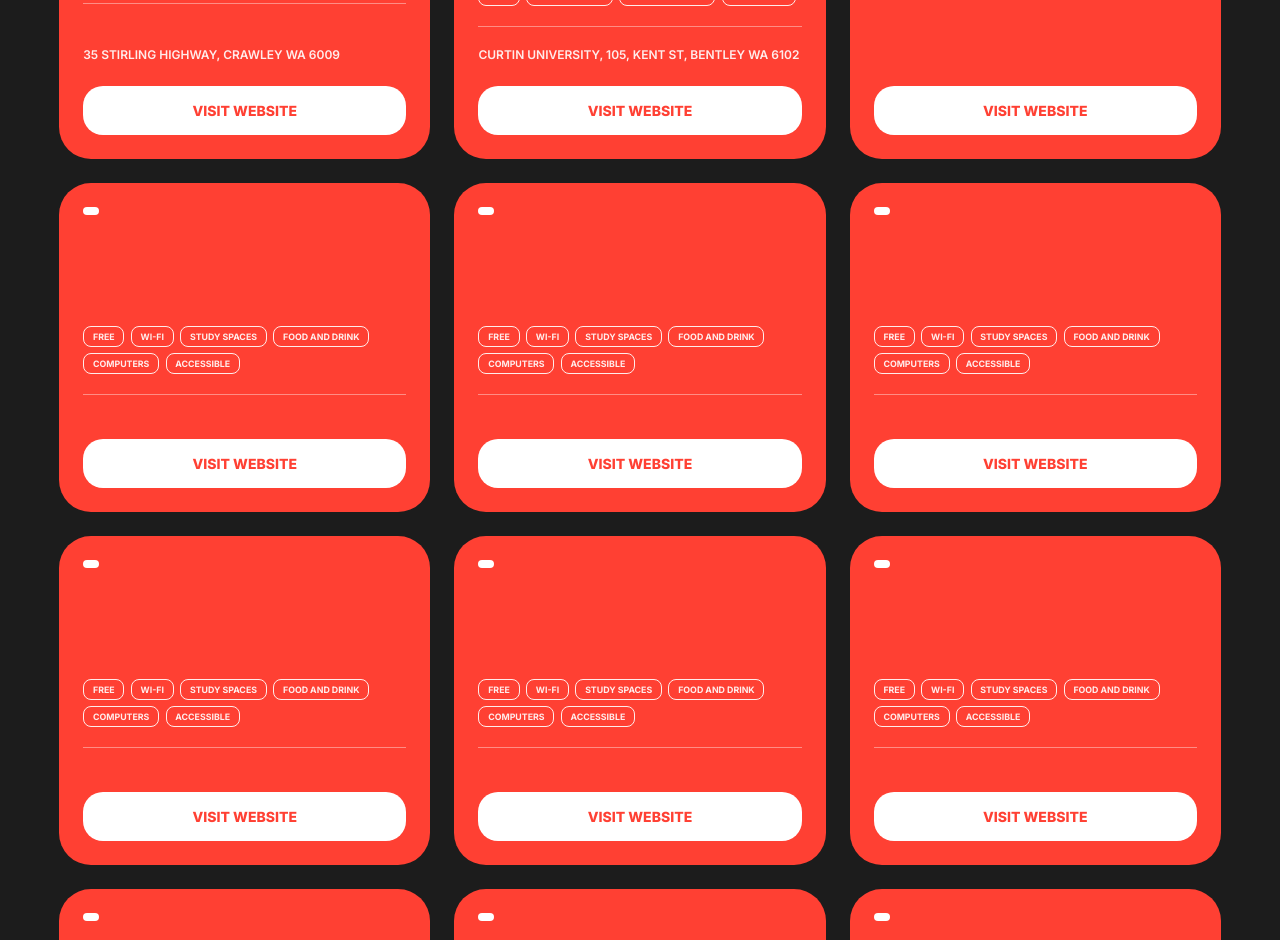
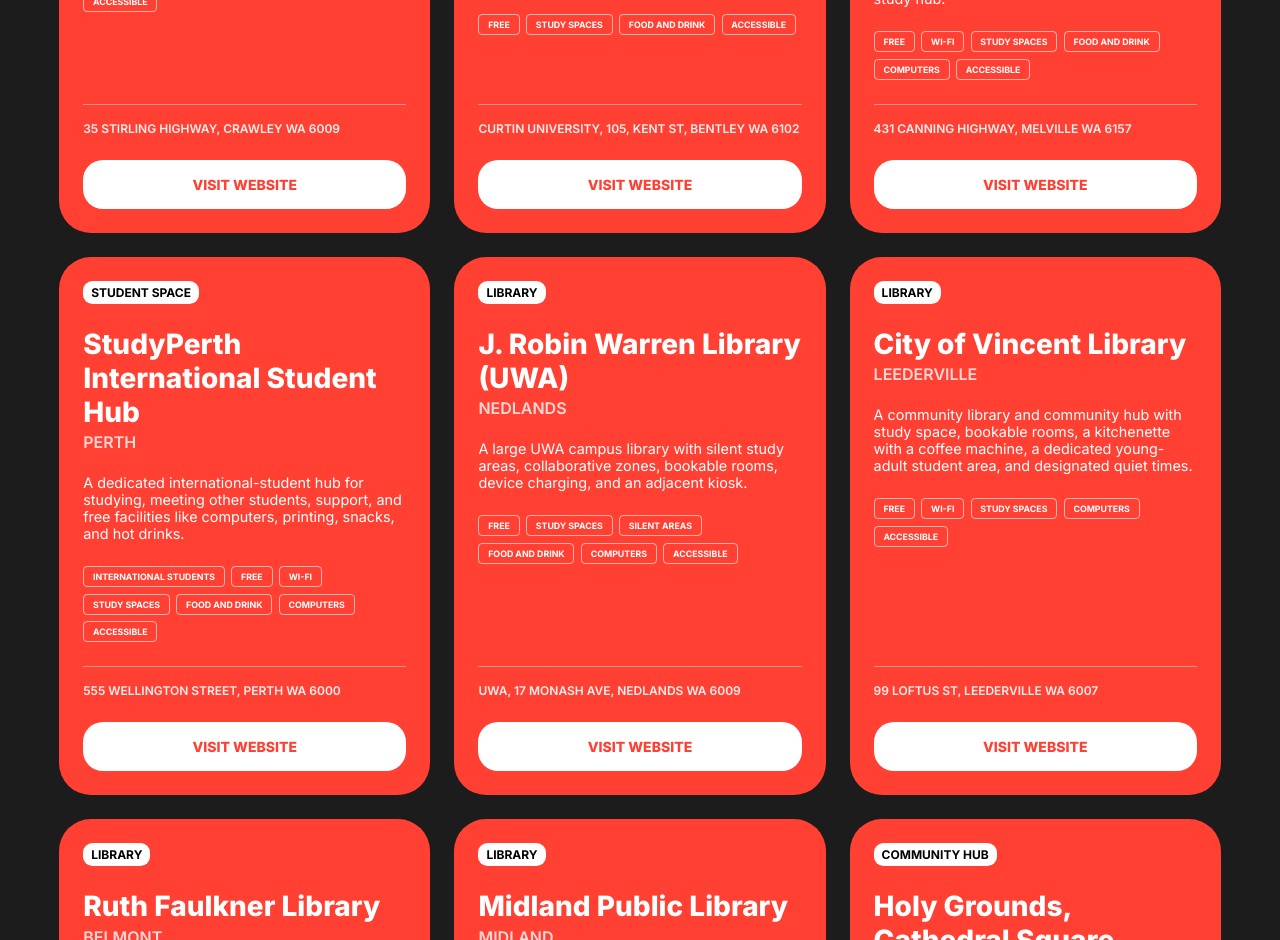
Before and after one commit to aliciabuelow/perth-workfriendly-app, a React (Vite) app in the folder react-app/: page / in a window 1280 px wide. Shown: the part 1860-2800 px from the top of the page. Built offline with nearby package versions, Linux system fonts and the light colour scheme.

Commit message:
Update spots data, adjust SpotCard styling

```diff
--- a/react-app/src/components/SpotCard.jsx
+++ b/react-app/src/components/SpotCard.jsx
@@ -21,9 +21,10 @@
                 </div>
             </div>
 
-            <div className="line"></div>
 
             <footer className="card-footer">
+                <div className="line"></div>
+
                 <div className="spot-address">{spot.address}</div>
                 <a
                  href={spot.website}
--- a/react-app/src/data/spots.js
+++ b/react-app/src/data/spots.js
@@ -89,113 +89,113 @@
     },
         {
         id: 9,
-        name: "",
-        suburb: "",
-        type: "",
-        address: "",
-        website: "",
+        name: "AH Bracks Library + Creative Space",
+        suburb: "Melville",
+        type: "Library",
+        address: "431 Canning Highway, Melville WA 6157",
+        website: "https://www.melvillecity.com.au/things-to-do/libraries/library-contacts-and-opening-hours#AHBracksLibrary_CreativeSpace",
         tags: ["free", "wi-fi", "study spaces", "food and drink", "computers", "accessible"],
         bestFor: ["focused work", "study", "reading"],
-        notes: ""
+        notes: "A local Melville library at the recreation centre, with public computers and a creative/community focus. Expect more of a family-friendly library setting than dedicated study hub."
     },
         {
         id: 10,
-        name: "",
-        suburb: "",
-        type: "",
-        address: "",
-        website: "",
-        tags: ["free", "wi-fi", "study spaces", "food and drink", "computers", "accessible"],
+        name: "StudyPerth International Student Hub",
+        suburb: "Perth",
+        type: "Student Space",
+        address: "555 Wellington Street, Perth WA 6000",
+        website: "https://www.studyperth.com.au/student-support/student-hub/",
+        tags: ["international students", "free", "wi-fi", "study spaces", "food and drink", "computers", "accessible"],
         bestFor: ["focused work", "study", "reading"],
-        notes: ""
+        notes: "A dedicated international-student hub for studying, meeting other students, support, and free facilities like computers, printing, snacks, and hot drinks."
     },
         {
         id: 11,
-        name: "",
-        suburb: "",
-        type: "",
-        address: "",
-        website: "",
-        tags: ["free", "wi-fi", "study spaces", "food and drink", "computers", "accessible"],
+        name: "J. Robin Warren Library (UWA)",
+        suburb: "Nedlands",
+        type: "Library",
+        address: "UWA, 17 Monash Ave, Nedlands WA 6009",
+        website: "https://www.uwa.edu.au/facilities/j-robin-warren-library",
+        tags: ["free", "study spaces", "silent areas", "food and drink", "computers", "accessible"],
         bestFor: ["focused work", "study", "reading"],
-        notes: ""
+        notes: "A large UWA campus library with silent study areas, collaborative zones, bookable rooms, device charging, and an adjacent kiosk."
     },
         {
         id: 12,
-        name: "",
-        suburb: "",
-        type: "",
-        address: "",
-        website: "",
-        tags: ["free", "wi-fi", "study spaces", "food and drink", "computers", "accessible"],
+        name: "City of Vincent Library",
+        suburb: "Leederville",
+        type: "Library",
+        address: "99 Loftus St, Leederville WA 6007",
+        website: "https://library.vincent.wa.gov.au/",
+        tags: ["free", "wi-fi", "study spaces", "computers", "accessible"],
         bestFor: ["focused work", "study", "reading"],
-        notes: ""
+        notes: "A community library and community hub with study space, bookable rooms, a kitchenette with a coffee machine, a dedicated young-adult student area, and designated quiet times."
     },
         {
         id: 13,
-        name: "",
-        suburb: "",
-        type: "",
-        address: "",
-        website: "",
+        name: "Ruth Faulkner Library",
+        suburb: "Belmont",
+        type: "Library",
+        address: "213 Wright St, Cloverdale WA 6105",
+        website: "https://www.belmont.wa.gov.au/discover/places-to-go/ruth-faulkner-library-and-belmont-museum",
         tags: ["free", "wi-fi", "study spaces", "food and drink", "computers", "accessible"],
         bestFor: ["focused work", "study", "reading"],
-        notes: ""
+        notes: "A two-level library inside Belmont Hub, with study spaces, power points, bookable rooms, and 8 Yolks Cafe in the same community center."
     },
         {
         id: 14,
-        name: "",
-        suburb: "",
-        type: "",
-        address: "",
-        website: "",
-        tags: ["free", "wi-fi", "study spaces", "food and drink", "computers", "accessible"],
+        name: "Midland Public Library",
+        suburb: "Midland",
+        type: "Library",
+        address: "45 Helena St, Midland WA 6056",
+        website: "https://www.swan.wa.gov.au/explore-and-do/libraries/locations-and-hours/midland-library",
+        tags: ["free", "wi-fi", "study spaces", "computers", "accessible"],
         bestFor: ["focused work", "study", "reading"],
-        notes: ""
+        notes: "A City of Swan library with study and work spaces, meeting rooms, and scheduled Quiet Hour sessions."
     },
     {
         id: 15,
-        name: "",
-        suburb: "",
-        type: "",
-        address: "",
-        website: "",
-        tags: ["free", "wi-fi", "study spaces", "food and drink", "computers", "accessible"],
-        bestFor: ["focused work", "study", "reading"],
-        notes: ""
+        name: "Holy Grounds, Cathedral Square",
+        suburb: "Perth",
+        type: "Community Hub",
+        address: "Level 1, 3 Pier St, Perth WA 6000",
+        website: "https://www.holygrounds.org.au/",
+        tags: ["free", "wi-fi", "study spaces", "food and drink", "accessible"],
+        bestFor: ["casual work", "study", "reading"],
+        notes: "A social enterprise cafe and community hub in Cathedral Square, suited to casual work, study, or reading with good food and welcoming social atmosphere. Limited hours."
     },
     {
         id: 16,
-        name: "",
-        suburb: "",
-        type: "",
-        address: "",
-        website: "",
-        tags: ["free", "wi-fi", "study spaces", "food and drink", "computers", "accessible"],
-        bestFor: ["focused work", "study", "reading"],
-        notes: ""
+        name: "Hyde Park",
+        suburb: "Perth",
+        type: "Park",
+        address: "Vincent St & William St, Perth WA 6000",
+        website: "https://www.vincent.wa.gov.au/parks-and-facilities/hyde-park",
+        tags: ["free", "food and drink", "accessible"],
+        bestFor: ["casual work", "study", "reading"],
+        notes: "An inner-city park with shaded lawns, gazebos, benches, toilets, a kiosk, and paved paths. Best suited for reading, offline work, or an outdoor reset."
     },
     {
         id: 17,
-        name: "",
-        suburb: "",
-        type: "",
-        address: "",
-        website: "",
-        tags: ["free", "wi-fi", "study spaces", "food and drink", "computers", "accessible"],
-        bestFor: ["focused work", "study", "reading"],
-        notes: ""
+        name: "Kings Park and Botanic Garden",
+        suburb: "Perth",
+        type: "Park",
+        address: "Fraser Avenue, Perth WA 6000",
+        website: "https://www.bgpa.wa.gov.au/kings-park",
+        tags: ["free", "wi-fi", "food and drink", "accessible"],
+        bestFor: ["casual work", "study", "reading"],
+        notes: "A free, expansive public park with shaded lawns, cafes, toilets, and picnic areas, suitable for reading, offline work, or working while walking."
     },
     {
         id: 18,
-        name: "",
-        suburb: "",
-        type: "",
-        address: "",
-        website: "",
-        tags: ["free", "wi-fi", "study spaces", "food and drink", "computers", "accessible"],
-        bestFor: ["focused work", "study", "reading"],
-        notes: ""
+        name: "Elizabeth Quay",
+        suburb: "Perth",
+        type: "Public Space",
+        address: "The Esplanade, Perth WA 6000",
+        website: "https://visitperth.com/see-and-do/public-spaces/venues/elizabeth-quay",
+        tags: ["free", "wi-fi", "food and drink", "accessible"],
+        bestFor: ["casual work", "study", "reading"],
+        notes: "A central waterfront precinct with lawns, promenades, and seating areas, suitable to casual work, reading, study, and outdoor breaks. Many adjacent cafes."
     },
     {
         id: 19,
--- a/react-app/src/styles/SpotCard.css
+++ b/react-app/src/styles/SpotCard.css
@@ -45,15 +45,15 @@
 }
 
 .card-body .spot-tags {
+    margin-top: 1.5rem;
     display: flex;
     gap: 0.4rem;
     flex-wrap: wrap;
 }
 
 .card-body .spot-tag {
-    opacity: 0.9;
-    border: 0.5px solid #fff;
-    border-radius: 0.5rem;
+    border: 0.5px solid rgba(255, 255, 255, 0.6);
+    border-radius: 0.25rem;
     padding: 0.25rem 0.55rem;
     text-transform: uppercase;
     color: #fff;
@@ -62,7 +62,7 @@
 }
 
 .line {
-    margin: 0.75rem 0;
+    margin: 1rem 0;
     opacity: 0.4;
     border-bottom: 0.5px solid #fff;
 }
```
